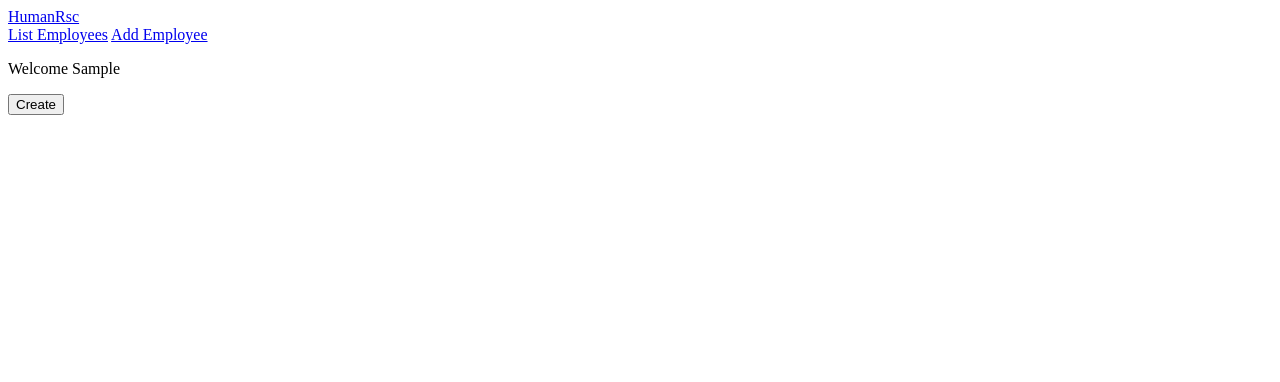
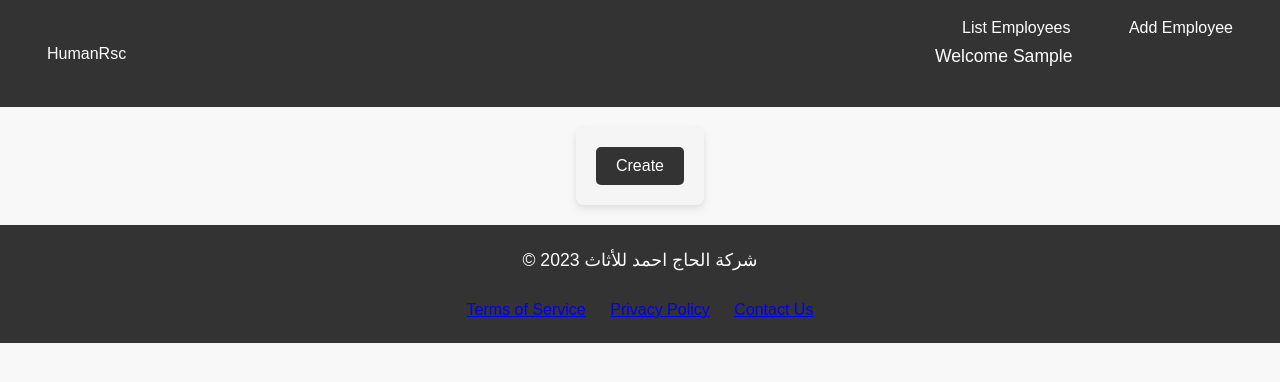
Before and after one commit to biggtr/DjHumanRsc, a Django app: page /humanrsc/employees/create in a window 1280 px wide. Shown: the top 382 px of the page. Run offline with Django 3.2, Linux system fonts and the light colour scheme; the visitor is signed in with stand-in values (Sample User, id 1).

Commit message:
css added

```diff
--- /dev/null
+++ b/static/css/styles.css
@@ -0,0 +1,184 @@
+/* Reset default styles */
+* {
+    margin: 0;
+    padding: 0;
+    box-sizing: border-box;
+}
+
+body {
+    font-family: 'Arial', sans-serif;
+    line-height: 1.6;
+    background-color: #f8f8f8;
+    color: #333;
+}
+
+
+/* Navbar */
+nav {
+    background-color: #333;
+    color: white;
+    padding: 15px 20px;
+    display: flex; /* Use Flexbox */
+    justify-content: space-between; /* Align items with space in-between */
+    align-items: center; /* Align vertically */
+}
+
+nav a {
+    color: white;
+    text-decoration: none;
+    margin: 0 15px;
+    padding: 8px 12px;
+    border-radius: 4px;
+    transition: background-color 0.3s ease;
+}
+
+nav a:hover {
+    background-color: #555;
+}
+
+/* Main content */
+main {
+    padding: 20px;
+    display: flex;
+    flex-direction: column;
+    align-items: center;
+}
+
+section {
+    margin-bottom: 40px;
+    padding: 40px;
+    border-radius: 8px;
+    box-shadow: 0 4px 8px rgba(0, 0, 0, 0.1);
+    text-align: center;
+    background-color: white/* Set your desired background color */
+}
+
+
+h1 {
+    font-size: 2.5em;
+    margin-bottom: 20px;
+}
+
+p {
+    font-size: 1.1em;
+    line-height: 1.8;
+    margin-bottom: 20px;
+}
+
+/* About section */
+#about {
+    background-color: #f8f8f8;
+    padding: 40px;
+    text-align: center;
+}
+
+footer {
+    background-color: #333;
+    color: white;
+    text-align: center;
+    padding: 20px 0;
+}
+
+footer ul {
+    list-style: none;
+    padding: 0;
+}
+
+footer ul li {
+    display: inline;
+    margin: 0 10px;
+}
+
+/* Image styles */
+section img {
+    max-width: 100%;
+    height: auto;
+    border-radius: 8px;
+    box-shadow: 0 2px 4px rgba(0, 0, 0, 0.1);
+    max-height: 300px; /* Set a maximum height for the images */
+}
+
+/* Media Queries for Responsiveness  */
+@media (max-width: 768px) {
+    h1 {
+        font-size: 2em;
+    }
+
+    p {
+        font-size: 1em;
+    }
+
+
+}
+
+
+/* Add this to your existing CSS or create a new CSS file and link it */
+
+/* Button styles */
+button {
+    padding: 10px 20px;
+    border: none;
+    border-radius: 5px;
+    background-color: #333;
+    color: white;
+    font-size: 16px;
+    cursor: pointer;
+    transition: background-color 0.3s ease;
+}
+
+button:hover {
+    background-color: #555;
+}
+
+
+
+/* External CSS */
+
+/* Form container styles */
+form {
+    max-width: 400px;
+    margin: 0 auto;
+    padding: 20px;
+    background-color: #f5f5f5;
+    border-radius: 8px;
+    box-shadow: 0 4px 8px rgba(0, 0, 0, 0.1);
+}
+
+/* Form input container styles */
+form div {
+    margin-bottom: 15px;
+}
+
+/* Label styles */
+form label {
+    display: block;
+    margin-bottom: 5px;
+    font-weight: bold;
+}
+
+/* Input field styles */
+form input[type="email"],
+form input[type="text"],
+form input[type="password"] {
+    width: 100%;
+    padding: 8px;
+    border-radius: 5px;
+    border: 1px solid #ccc;
+    box-sizing: border-box; /* Include padding and border in element's total width and height */
+}
+
+/* Signup button styles */
+form button {
+    padding: 10px 20px;
+    border: none;
+    border-radius: 5px;
+    background-color: #333;
+    color: white;
+    font-size: 16px;
+    cursor: pointer;
+    transition: background-color 0.3s ease;
+}
+
+form button:hover {
+    background-color: #555;
+}
--- a/templates/base.html
+++ b/templates/base.html
@@ -1,8 +1,10 @@
+{% load static %}
 <!DOCTYPE html>
 <html lang="en">
 <head>
     <meta charset="UTF-8">
     <meta name="viewport" content="width=device-width, initial-scale=1.0">
+    <link rel="stylesheet" href="{% static 'css/styles.css' %}">
     <title>{% block title %}{% endblock title %}</title>
 </head>
 <body>
@@ -30,7 +32,14 @@
     </main>
 
     <footer>
-
+        <div class="footer-content">
+            <p>&copy; 2023 شركة الحاج احمد للأثاث</p>
+            <ul>
+                <li><a href="#">Terms of Service</a></li>
+                <li><a href="#">Privacy Policy</a></li>
+                <li><a href="#">Contact Us</a></li>
+            </ul>
+        </div>
     </footer>
 </body>
 </html>
```
Also changed, not shown: templates/landing_page.html (+34 -20 lines), templates/registration/signup.html (+22 -3 lines).
